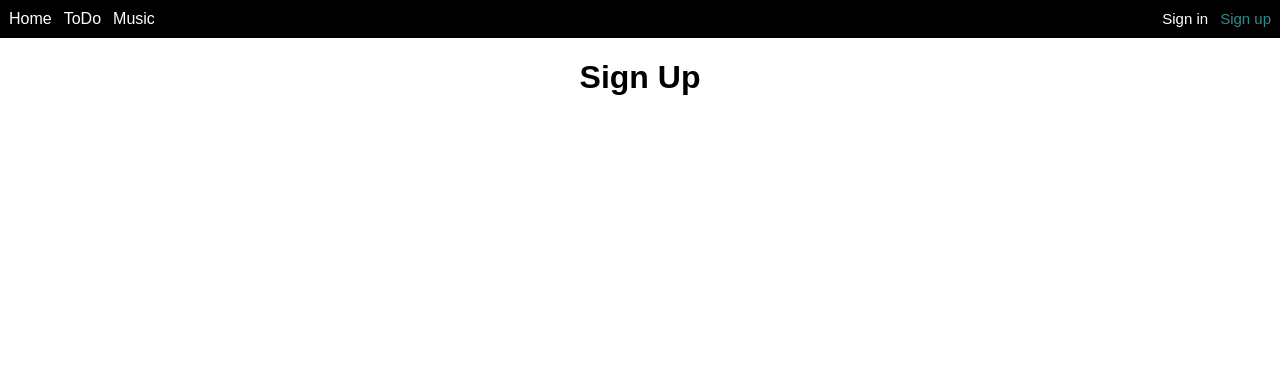
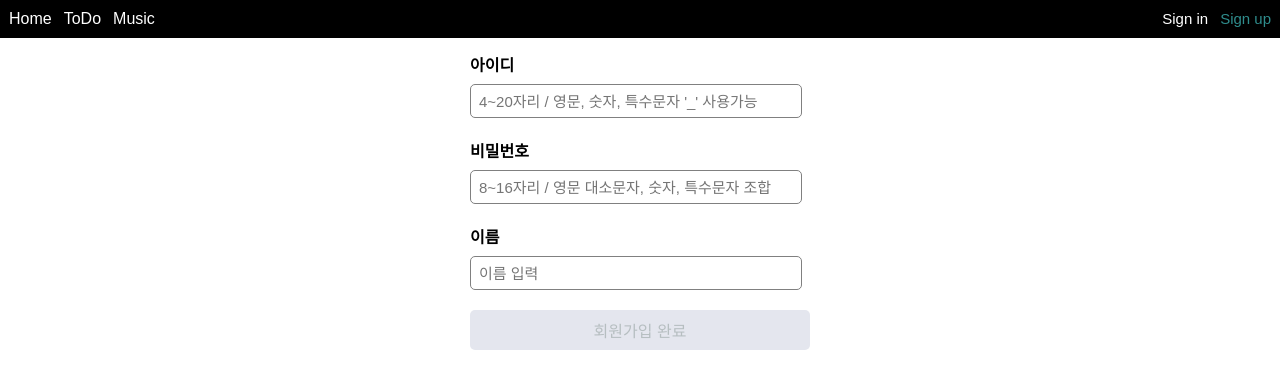
Before and after one commit to kimjinho1/nest-react-web-frontend, a React (Create React App) app: page /signup in a window 1280 px wide. Shown: the top 388 px of the page. Built offline with nearby package versions, Linux system fonts and the light colour scheme; no server answers.

Commit message:
FEAT: 회원가입 토대 잡기

```diff
--- /dev/null
+++ b/src/components/SignUp/SignUpButton.jsx
@@ -0,0 +1,27 @@
+import styled from "styled-components";
+
+const ButtonDiv = styled.div`
+  padding: 4px 0px;
+`;
+
+const StyledButton = styled.button`
+  width: 340px;
+  height: 40px;
+  font-size: 16px;
+  color: #b6bec0;
+  background-color: transparent;
+  border: none;
+  border-radius: 5px;
+  cursor: pointer;
+  background-color: #e4e6ee;
+`;
+
+const SignUpButton = () => {
+  return (
+    <ButtonDiv>
+      <StyledButton>회원가입 완료</StyledButton>
+    </ButtonDiv>
+  );
+};
+
+export default SignUpButton;
--- /dev/null
+++ b/src/components/SignUp/SignUpInput.jsx
@@ -0,0 +1,40 @@
+import styled from "styled-components";
+
+const InputDiv = styled.div`
+  padding: 4px 0px;
+`;
+
+const StyledInput = styled.input`
+  width: 320px;
+  height: 30px;
+  font-size: 15px;
+  border: 1px solid grey;
+  border-radius: 5px;
+  padding-left: 8px;
+  margin-bottom: 12px;
+
+  :hover {
+    background-color: #e9f8fc;
+  }
+  :focus {
+    outline: none;
+  }
+`;
+
+const SignUpInput = ({ placeholder, minLength, maxLength }) => {
+  return (
+    <InputDiv>
+      <StyledInput
+        type="text"
+        placeholder={placeholder}
+        minLength={minLength}
+        maxLength={maxLength}
+        required
+        autoCapitalize="off"
+        autoComplete="off"
+      />
+    </InputDiv>
+  );
+};
+
+export default SignUpInput;
--- /dev/null
+++ b/src/components/SignUp/SignUpLabel.jsx
@@ -0,0 +1,15 @@
+import styled from "styled-components";
+
+const LabelDiv = styled.div`
+  padding: 4px 0px;
+`;
+
+const SignUpLabel = ({ text }) => {
+  return (
+    <LabelDiv>
+      <strong>{text}</strong>
+    </LabelDiv>
+  );
+};
+
+export default SignUpLabel;
--- a/src/pages/SignUp.jsx
+++ b/src/pages/SignUp.jsx
@@ -1,4 +1,8 @@
 import styled from "styled-components";
+
+import SignUpLabel from "../components/SignUp/SignUpLabel";
+import SignUpInput from "../components/SignUp/SignUpInput";
+import SignUpButton from "../components/SignUp/SignUpButton";
 
 const SignUpDiv = styled.div`
   display: flex;
@@ -7,12 +11,41 @@ const SignUpDiv = styled.div`
   justify-content: center;
 `;
 
+const SignUpForm = styled.form`
+  padding: 10px;
+`;
+
 const SignUp = ({ loginState }) => {
+  const idInputCheck = (obj) => {
+    // const regExp = "{}[]/?.,;:|)*~`!^-_+┼<>@#$%&'\"\\(=]";
+    const regExp = "{}[]/?.,;:|)*~`!^-+┼<>@#$%&'\"\\(=]";
+    if (regExp.test(obj.value)) {
+      alert("특수문자는 입력하실수 없습니다.");
+      obj.value = obj.value.substring(0, obj.value.length - 1);
+    }
+  };
+
   return (
     <SignUpDiv>
-            <h1>Sign Up</h1>
+      <SignUpForm>
+        <SignUpLabel text="아이디"></SignUpLabel>
+        <SignUpInput
+          placeholder="4~20자리 / 영문, 숫자, 특수문자 '_' 사용가능"
+          minLength="4"
+          maxLength="20"
+        />
+        <SignUpLabel text="비밀번호"></SignUpLabel>
+        <SignUpInput
+          placeholder="8~16자리 / 영문 대소문자, 숫자, 특수문자 조합"
+          minLength="8"
+          maxLength="16"
+        />
+        <SignUpLabel text="이름"></SignUpLabel>
+        <SignUpInput placeholder="이름 입력" minLength="0" maxLength="20" />
+        <SignUpButton />
+      </SignUpForm>
     </SignUpDiv>
   );
-}
+};
 
 export default SignUp;
```
Also changed, not shown: src/components/SignUp/UserId.jsx (added, +19 -0 lines). Lines whose indentation alone changed are shown as unchanged.
